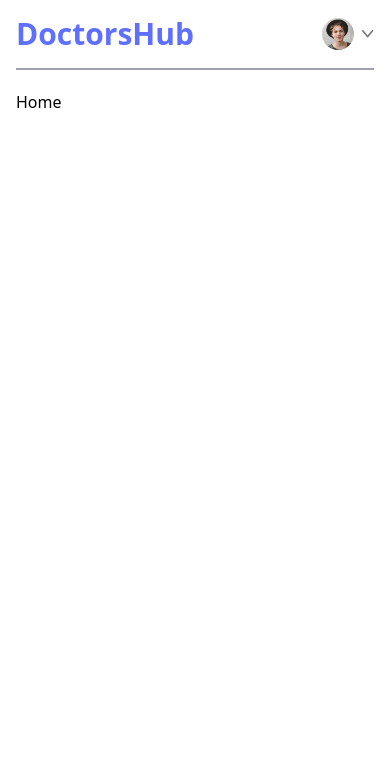
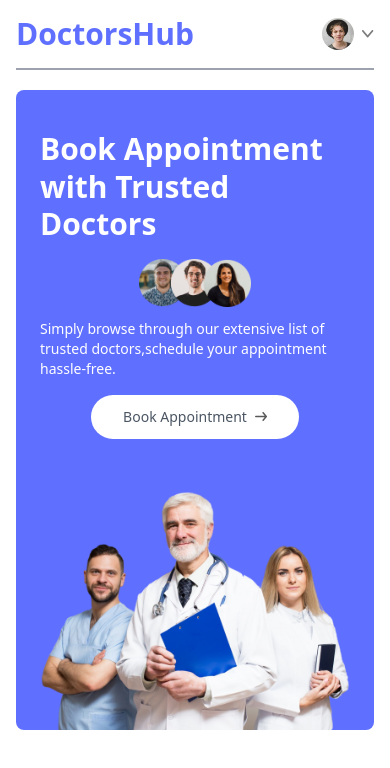
Before and after one commit to RashedujjamanNoor/doctorbari-client, a React (Vite) app: page / in a window 390 px wide. Shown: the top 768 px of the page. Built offline with nearby package versions, Linux system fonts and the light colour scheme.

Commit message:
create header component and make it responsive

```diff
--- /dev/null
+++ b/src/components/Header.jsx
@@ -0,0 +1,37 @@
+import { assets } from "../assets/assets";
+
+const Header = () => {
+  return (
+    <div className="flex flex-col md:flex-row flex-wrap bg-primary rounded-lg px-6 md:px-10 lg:px-20">
+      <div className="md:w-1/2 flex flex-col items-center justify-center gap-4 py-10 m-auto md:py-[10vw] md:mb-[-30px]">
+        <p className="text-3xl md:text-4xl lg:text-5xl text-white font-semibold leading-tight md:leading-tight lg:leading-tight">
+          Book Appointment <br /> with Trusted Doctors
+        </p>
+        <div className="flex flex-col md:flex-row items-center gap-3 text-white text-sm font-light">
+          <img src={assets.group_profiles} alt="" className="w-28" />
+          <p>
+            Simply browse through our extensive list of trusted doctors,
+            <br className="hidden sm:block" />
+            schedule your appointment hassle-free.
+          </p>
+        </div>
+        <a
+          href="#speciality"
+          className="flex items-center gap-2 bg-white px-8  py-3 rounded-full text-gray-600 text-sm m-auto md:m-0 hover:scale-105 transition-all duration-300"
+        >
+          Book Appointment
+          <img src={assets.arrow_icon} alt="" className="w-3" />
+        </a>
+      </div>
+      <div className="md:w-1/2 relative">
+        <img
+          src={assets.header_img}
+          alt=""
+          className="w-full md:absolute bottom-0 h-auto rounded-lg"
+        />
+      </div>
+    </div>
+  );
+};
+
+export default Header;
--- a/src/pages/Home.jsx
+++ b/src/pages/Home.jsx
@@ -1,5 +1,11 @@
+import Header from "../components/Header";
+
 const Home = () => {
-  return <div>Home</div>;
+  return (
+    <div>
+      <Header />
+    </div>
+  );
 };
 
 export default Home;
```
